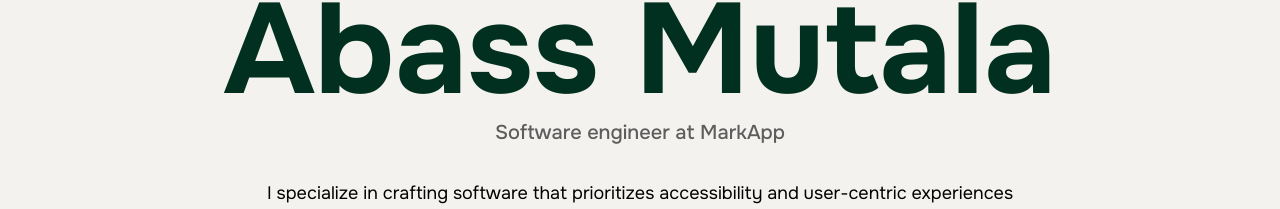
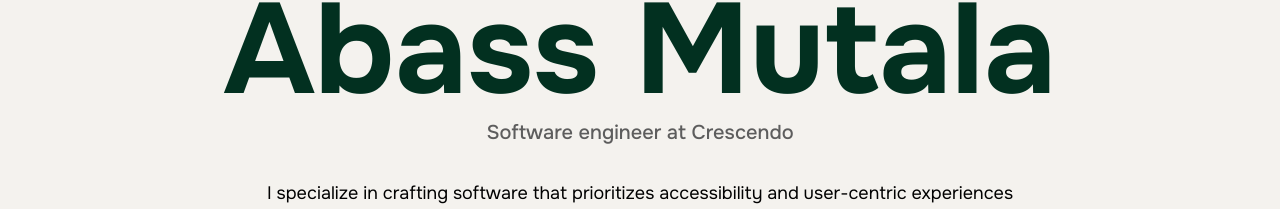
Before and after one commit to abassmutala/abassmutala.github.io, a Next.js app: page / in a window 1280 px wide. Shown: the part 313-522 px from the top of the page. Built offline with nearby package versions, Linux system fonts and the light colour scheme.

Commit message:
Update Hero.tsx
Changed company from MarkApp to Crescendo

```diff
--- a/src/app/components/Hero.tsx
+++ b/src/app/components/Hero.tsx
@@ -18,7 +18,7 @@ function Hero() {
                 Abass Mutala
               </h2>
               <h4 className="text-subtitle text-center text-xl font-medium font-heading line-clamp-2 mt-1 animate-fade-in duration-1000">
-                Software engineer at MarkApp
+                Software engineer at Crescendo
               </h4>
             </div>
             <div className="max-w-4xl mx-auto">
```
